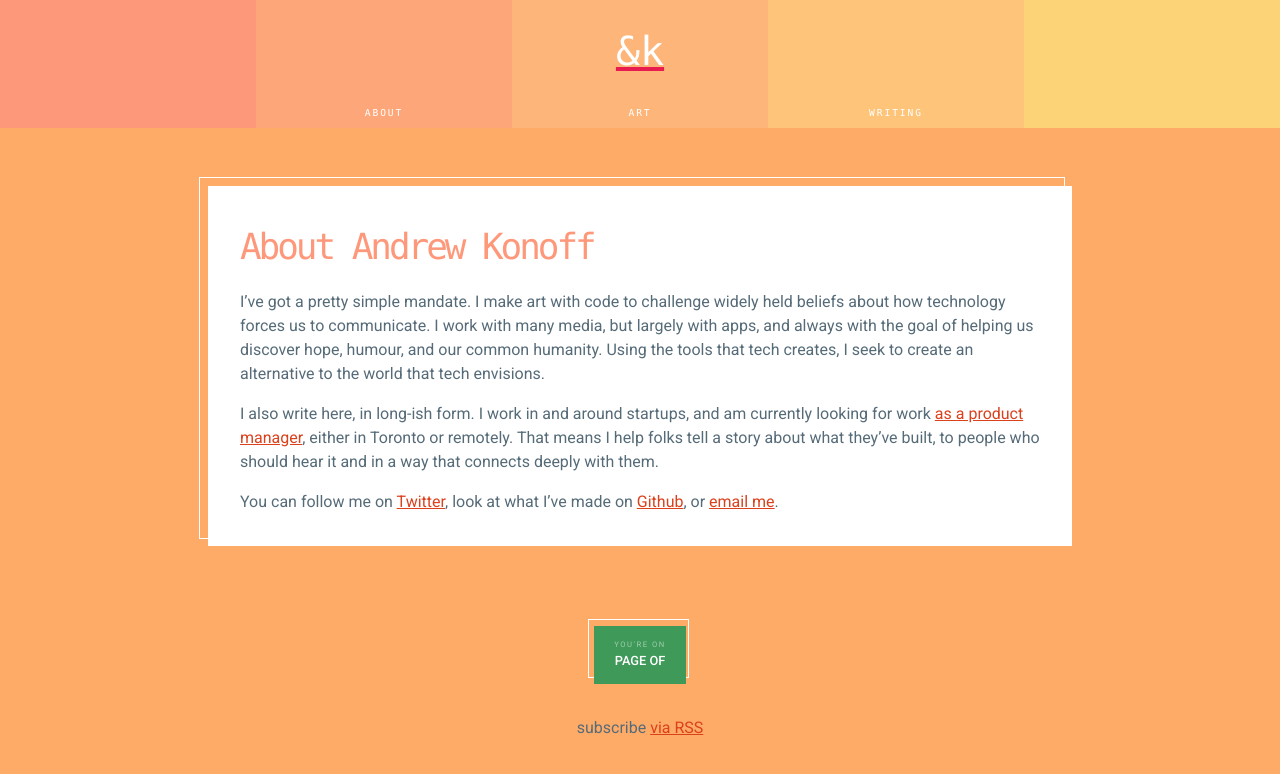
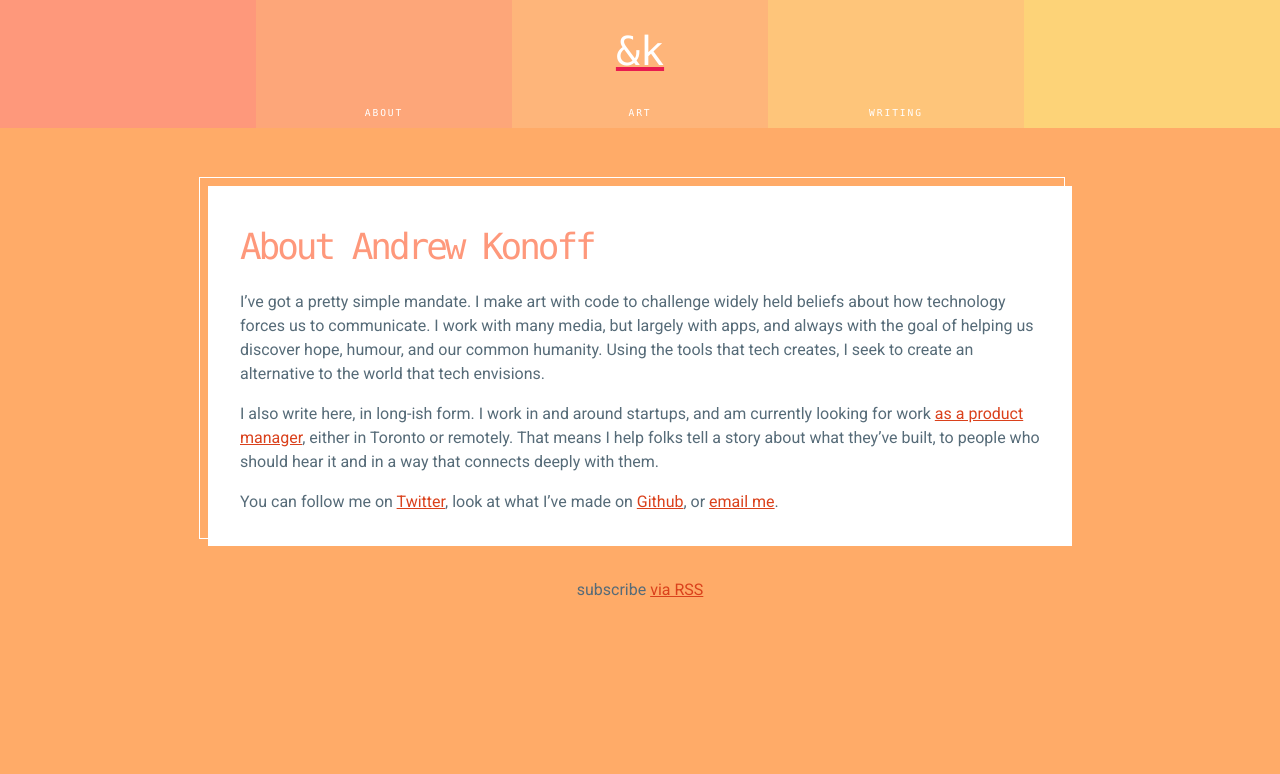
Before and after one commit to andkon/andkon.github.io, a Jekyll site: the page built from about.md, in a window 1280 px wide. Shown: the top 774 px of the page. Built offline with Jekyll 4.4.1, drawn with Linux system fonts in a browser that asks for light colours; nearby versions of some CDN libraries.

Commit message:
Fixed layouts to be more sane

```diff
--- a/_config.yml
+++ b/_config.yml
@@ -26,4 +26,4 @@
 plugins:
   - jekyll-paginate
   - jekyll-feed
-paginate: 3
+paginate: 5
--- a/_includes/footer.html
+++ b/_includes/footer.html
@@ -1,7 +1,7 @@
 <footer>
   <nav class="buttons">
     {% if paginator.previous_page %}
-    <a class="button previous-page" href="{{ paginator.previous_page_path }}" target="_blank">
+    <a class="button previous-page" href="{{ paginator.previous_page_path }}">
       <em>Page {{ paginator.previous_page }} of {{ paginator.total_pages }}</em>
       <strong>BACKWARDS</strong>
     </a>
@@ -11,7 +11,7 @@
       <strong>PAGE {{ paginator.page }} OF {{ paginator.total_pages }}</strong>
     </a>
     {% if paginator.next_page %}
-    <a class="button next-page" href="{{ paginator.next_page_path }}" target="_blank">
+    <a class="button next-page" href="{{ paginator.next_page_path }}">
       <em>Page {{ paginator.next_page }} of {{ paginator.total_pages }}</em>
       <strong>ONWARDS</strong>
     </a>
--- a/_layouts/default.html
+++ b/_layouts/default.html
@@ -4,15 +4,7 @@
   {% include head.html %}
 
   <body>
-
-    {% include header.html %}
-
-    <main class="page-content" aria-label="Content">
-      {{ content }}
-
-    </main>
-    {% include footer.html %}
-	<p class="rss-subscribe">subscribe <a href="{{ "/feed.xml" | relative_url }}">via RSS</a></p>
+    {{ content }}
   </body>
 
 </html>
--- a/_layouts/home.html
+++ b/_layouts/home.html
@@ -1,6 +1,9 @@
 ---
 layout: default
 ---
+{% include header.html %}
+
+<main class="page-content" aria-label="Content">
   {{ content }}
   {% for post in paginator.posts %}
     <div class="feedpost">
@@ -13,3 +16,6 @@
       <a class="read-more" href="{{ post.url | relative_url }}">Read more</a>
     </div>
   {% endfor %}
+</main>
+{% include footer.html %}
+<p class="rss-subscribe">subscribe <a href="{{ "/feed.xml" | relative_url }}">via RSS</a></p>
--- a/_layouts/page.html
+++ b/_layouts/page.html
@@ -1,6 +1,10 @@
 ---
 layout: default
 ---
+
+{% include header.html %}
+
+<main class="page-content" aria-label="Content">
 	<article class="feedpost">
 
 		<h1 class="post-title">{{ page.title | escape }}</h1>
@@ -10,3 +14,6 @@
 		</div>
 
 	</article>
+
+</main>
+<p class="rss-subscribe">subscribe <a href="{{ "/feed.xml" | relative_url }}">via RSS</a></p>
```
Also changed, not shown: _layouts/category.html (+6 -2 lines). Lines whose indentation alone changed are shown as unchanged.
